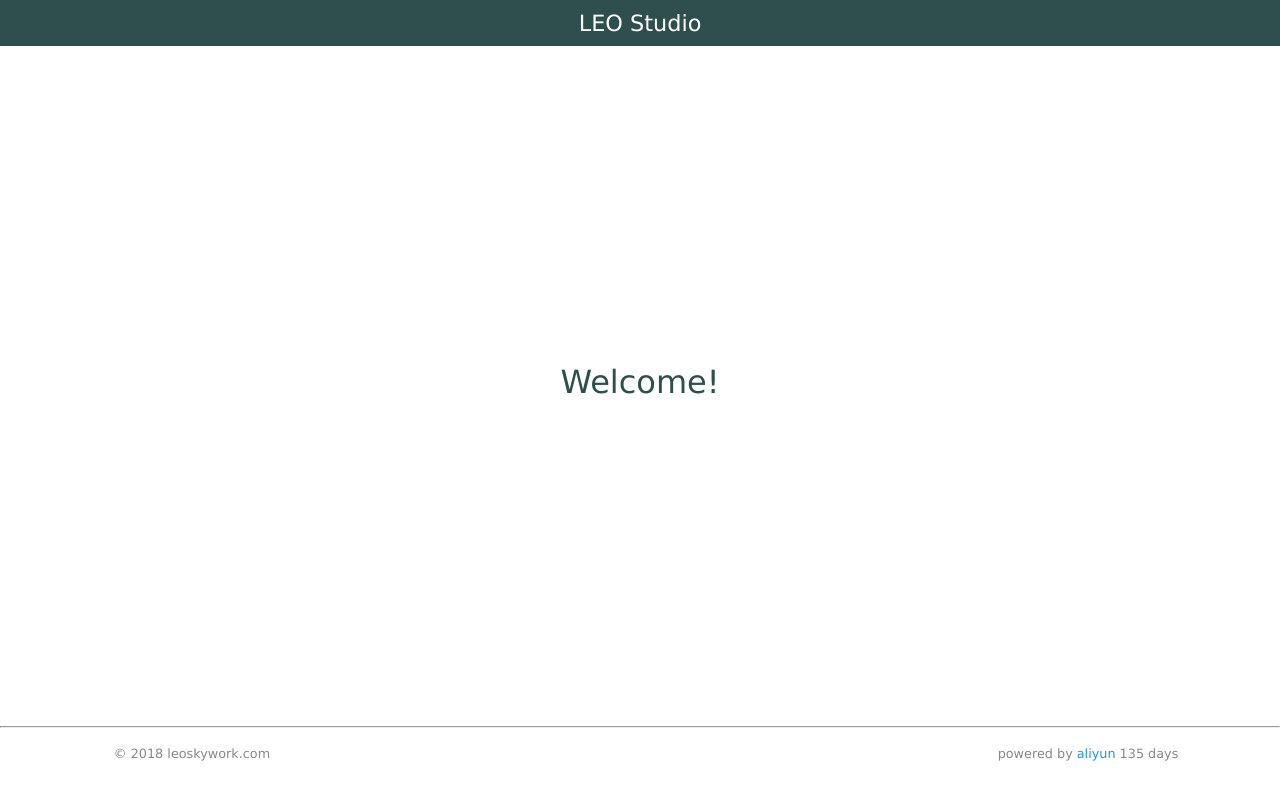
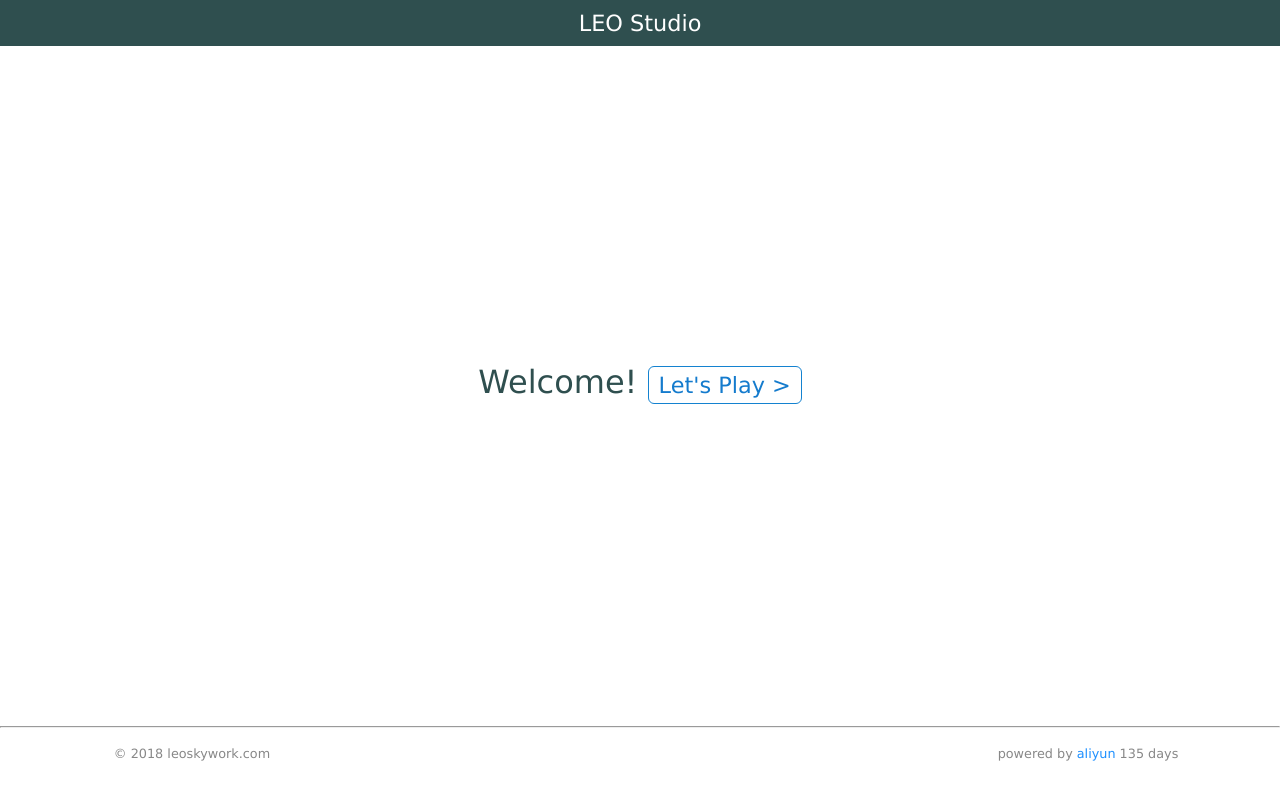
Before and after one commit to leoskywork/skywebmaster, a website: page index.html in a window 1280 px wide. Drawn offline with Linux system fonts and the light colour scheme; no server answers.

Commit message:
add let's play button

```diff
--- a/css/site.css
+++ b/css/site.css
@@ -39,12 +39,12 @@ a {
     padding: 10px 0;
 }
 
+.top-banner a {
+    color: white;
+}
+
 .top-banner-item {
     margin: auto; /* let its content centered, works with parent flex */
-}
-
-.top-banner-item a {
-    color: white;
 }
 
 .container {
@@ -55,6 +55,22 @@ a {
     margin: auto; /* let text align center, both vertical and horizontal, work with parent flex */
     color: darkslategrey;
     font-size: 2rem;
+}
+
+.welcome-message .button {
+    color: #147bcd;
+    background-color: white;
+    border: 1px solid #1482d0;
+    border-radius: 6px;
+    font-size: 1.4rem;
+    padding: 5px 10px;
+    transition: 0.5s;
+    transition-timing-function: ease-in-out;
+}
+
+.welcome-message .button:hover {
+    color: white;
+    background-color: #147bcd;
 }
 
 .footer {
--- a/index.html
+++ b/index.html
@@ -16,7 +16,7 @@
 		</div>
 	</div>
 	<div class="container">
-		<div class="welcome-message" >Welcome!</div>
+		<div class="welcome-message" >Welcome! <a class="button" href="/play" target="_self">Let's Play ></a></div>
 	</div>
 	<hr>
 	<div class="footer color-light">
```
